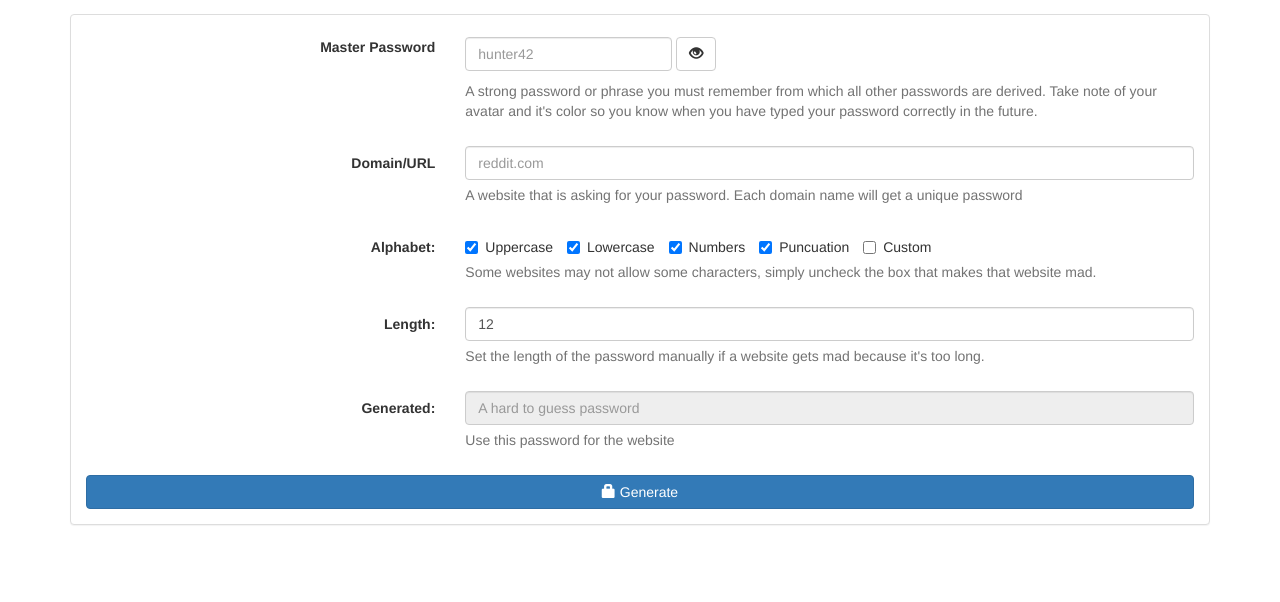
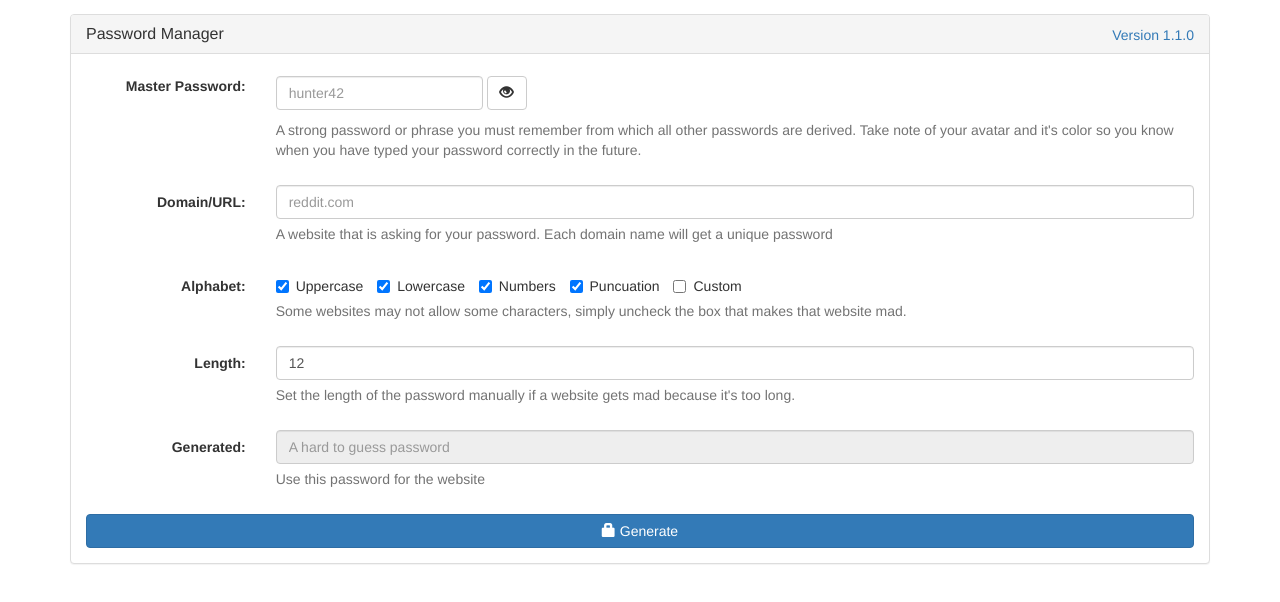
Before and after one commit to kipass/kipass.github.io, a website: page index.html in a window 1280 px wide. Drawn offline with nearby package versions, Linux system fonts and the light colour scheme.

Commit message:
Added version number to pane title. Fixed some labels not having colons.

```diff
--- a/index.html
+++ b/index.html
@@ -27,12 +27,22 @@
 <body>
 <div class="container">
 <div class="panel panel-default">
+  <div class="panel-heading">
+    <div class="pull-right">
+      <a href="https://github.com/kipass/kipass.github.io/" target="_blank">
+        Version 1.1.0
+      </a>
+    </div>
+    <h3 class="panel-title">
+      Password Manager
+    </h3>
+  </div>
   <div class="panel-body">
     <div class="form-horizontal">
 
       <div class="form-group">
-        <label class="col-md-4 control-label" for="masterPassword">Master Password</label>
-        <div class="col-md-8">
+        <label class="col-sm-2 control-label" for="masterPassword">Master Password:</label>
+        <div class="col-sm-10">
           <div class="form-inline">
             <input id="masterPassword" placeholder="hunter42" class="form-control input-md" type="password">
             <button class="btn btn-default" id="showPassword">
@@ -55,16 +65,16 @@
       </div>
 
       <div class="form-group">
-        <label class="col-md-4 control-label" for="domain">Domain/URL</label>
-        <div class="col-md-8">
-        <input id="domain" placeholder="reddit.com" class="form-control input-md" type="text" autocomplete="off">
+        <label class="col-sm-2 control-label" for="url">Domain/URL:</label>
+        <div class="col-sm-10">
+        <input id="url" placeholder="reddit.com" class="form-control input-md" type="text" autocomplete="off">
         <span class="help-block">A website that is asking for your password. Each domain name will get a unique password </span>
         </div>
       </div>
 
       <div class="form-group">
-        <label class="col-md-4 control-label" for="xxx">Alphabet:</label>
-        <div class="col-md-8">
+        <label class="col-sm-2 control-label" for="xxx">Alphabet:</label>
+        <div class="col-sm-10">
           <label class="checkbox-inline" for="alphabet-uppercase">
             <input id="alphabet-uppercase" type="checkbox" checked>
             Uppercase
@@ -97,8 +107,8 @@
       </div>
 
       <div class="form-group">
-        <label class="col-md-4 control-label" for="textinput">Length:</label>
-        <div class="col-md-8">
+        <label class="col-sm-2 control-label" for="textinput">Length:</label>
+        <div class="col-sm-10">
         <input
           id="passwordLength"
           value="12"
@@ -114,8 +124,8 @@
       </div>
 
       <div class="form-group">
-        <label class="col-md-4 control-label" for="domainPassword">Generated:</label>
-        <div class="col-md-8">
+        <label class="col-sm-2 control-label" for="domainPassword">Generated:</label>
+        <div class="col-sm-10">
           <input
             id="domainPassword"
             placeholder="A hard to guess password"
```
